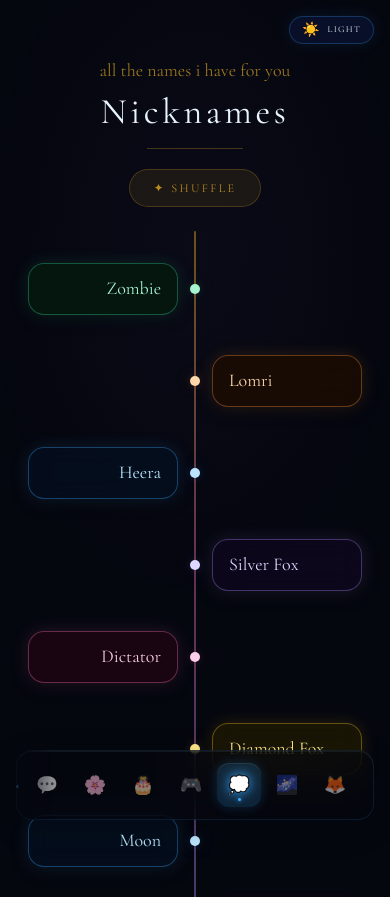
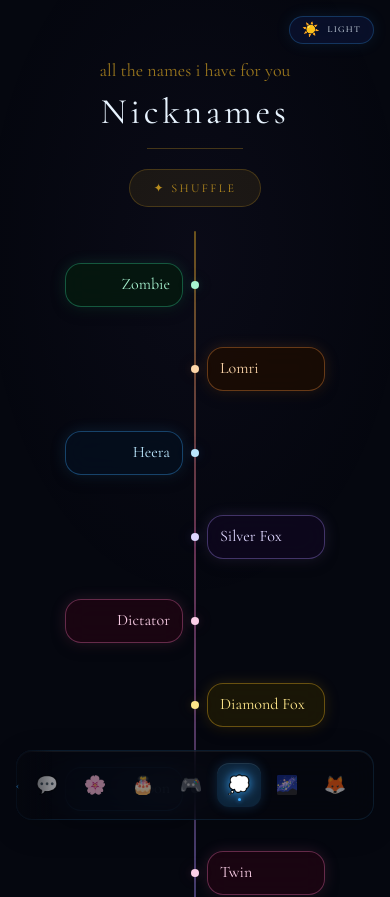
Before and after one commit to 0Vaibhav-Sinha0/twin, a Next.js app: page /thoughts in a window 390 px wide. Shown: the top 897 px of the page. Built offline with nearby package versions, Linux system fonts and the light colour scheme.

Commit message:
fix: nickname cards actually pulled in from screen edges — shrank row max-width 340px to 280px, slot width 150px to 118px, tightened card padding/font to match, gives real breathing margin on narrow phone screens

```diff
--- a/components/thoughts/NicknameCard.tsx
+++ b/components/thoughts/NicknameCard.tsx
@@ -16,13 +16,13 @@
   return (
     <div
       className="relative flex items-center justify-center mx-auto w-full"
-      style={{ minHeight: "84px", maxWidth: "340px" }}
+      style={{ minHeight: "76px", maxWidth: "280px" }}
     >
       {/* Left card slot — fixed width, close to spine */}
-      <div className="flex justify-end" style={{ width: "150px" }}>
+      <div className="flex justify-end" style={{ width: "118px" }}>
         {isLeft && (
           <motion.div
-            initial={{ opacity: 0, x: -24 }}
+            initial={{ opacity: 0, x: -20 }}
             whileInView={{ opacity: 1, x: 0 }}
             viewport={{ once: true, margin: "-60px" }}
             transition={{ duration: 0.6, delay: 0.05, ease: [0.22, 1, 0.36, 1] }}
@@ -41,19 +41,19 @@
         transition={{ duration: 0.4, delay: 0.15, type: "spring", stiffness: 300 }}
         className="relative z-10 flex-shrink-0 rounded-full"
         style={{
-          width: "10px",
-          height: "10px",
-          margin: "0 12px",
+          width: "8px",
+          height: "8px",
+          margin: "0 8px",
           background: colors.text,
           boxShadow: `0 0 10px ${colors.glow}, 0 0 20px ${colors.glow}`,
         }}
       />
 
       {/* Right card slot — fixed width, close to spine */}
-      <div className="flex justify-start" style={{ width: "150px" }}>
+      <div className="flex justify-start" style={{ width: "118px" }}>
         {!isLeft && (
           <motion.div
-            initial={{ opacity: 0, x: 24 }}
+            initial={{ opacity: 0, x: 20 }}
             whileInView={{ opacity: 1, x: 0 }}
             viewport={{ once: true, margin: "-60px" }}
             transition={{ duration: 0.6, delay: 0.05, ease: [0.22, 1, 0.36, 1] }}
@@ -78,11 +78,11 @@
 }) {
   return (
     <div
-      className="rounded-2xl px-4 py-3 transition-shadow duration-300"
+      className="rounded-2xl px-3 py-2.5 transition-shadow duration-300"
       style={{
         background: colors.bg,
         border: `1px solid ${colors.border}`,
-        boxShadow: `0 0 16px ${colors.glow}, 0 4px 16px rgba(0,0,0,0.4)`,
+        boxShadow: `0 0 14px ${colors.glow}, 0 4px 14px rgba(0,0,0,0.4)`,
         textAlign: align,
         backdropFilter: "blur(12px)",
       }}
@@ -90,9 +90,9 @@
       <p
         className="font-hand"
         style={{
-          fontSize: "18px",
+          fontSize: "16px",
           color: colors.text,
-          lineHeight: "1.4",
+          lineHeight: "1.35",
         }}
       >
         {thought.text}
```
